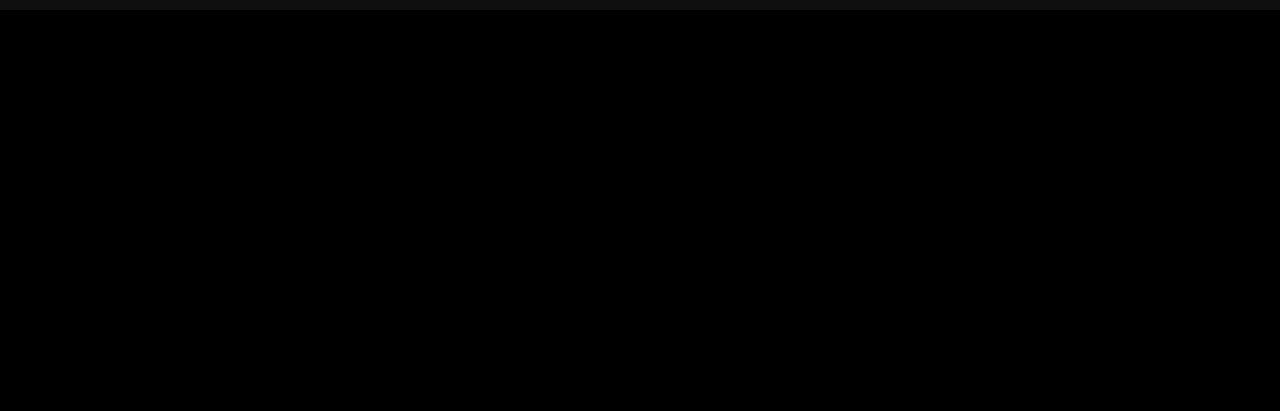
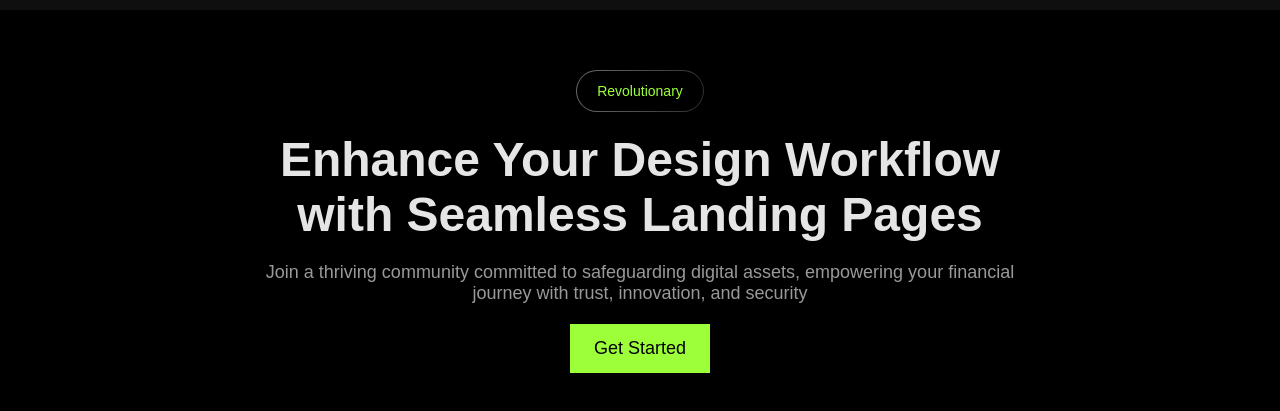
Before and after one commit to GoBrazill/project-neofi, an Angular app: page / in a window 1280 px wide. Shown: the part 5587-5998 px from the top of the page. Before the commit the page ends 5597 px from the top, so only its background shows below. Built offline with nearby package versions, Linux system fonts and the light colour scheme; a web font is replaced by a local one.

Commit message:
feat: add revolutionary section

```diff
--- a/src/app/app.html
+++ b/src/app/app.html
@@ -5,5 +5,6 @@
 <app-statistics-section></app-statistics-section>
 <app-blockchain-technology-section></app-blockchain-technology-section>
 <app-faq-section></app-faq-section>
+<app-revolutonary-section></app-revolutonary-section>
 
 <router-outlet />
--- a/src/app/app.ts
+++ b/src/app/app.ts
@@ -7,10 +7,19 @@
 import { StatisticsSection } from './statistics-section/statistics-section';
 import { BlockchainTechnologySection } from './blockchain-technology-section/blockchain-technology-section';
 import { FaqSection } from './faq-section/faq-section';
+import { RevolutonarySection } from './revolutonary-section/revolutonary-section';
 
 @Component({
   selector: 'app-root',
-  imports: [RouterOutlet, Header, HeroSection, PartnerSection, FeaturesSection, StatisticsSection, BlockchainTechnologySection, FaqSection],
+  imports: [RouterOutlet,
+    Header,
+    HeroSection,
+    PartnerSection,
+    FeaturesSection,
+    StatisticsSection,
+    BlockchainTechnologySection,
+    FaqSection,
+    RevolutonarySection],
   templateUrl: './app.html',
   styleUrl: './app.scss'
 })
--- /dev/null
+++ b/src/app/revolutonary-section/revolutonary-section.html
@@ -0,0 +1,8 @@
+<section>
+    <div class="title-wrapper">
+        <span>Revolutionary</span>
+        <h2>Enhance Your Design Workflow with Seamless Landing Pages</h2>
+        <p>Join a thriving community committed to safeguarding digital assets, empowering your financial journey with trust, innovation, and security</p>
+        <button>Get Started</button>
+    </div>
+</section>
--- /dev/null
+++ b/src/app/revolutonary-section/revolutonary-section.scss
@@ -0,0 +1,27 @@
+@use '../../styles/mixins' as mixin;
+
+section {
+    @include mixin.column-center;
+
+    padding: 60px 0;
+
+    .title-wrapper {
+        @include mixin.column-center;
+        text-align: center;
+        gap: 20px;
+
+        width: 800px;
+
+        p {
+            font-size: 18px;
+        }
+
+        button {
+            cursor: pointer;
+            padding: 14px 24px;
+
+            color: #000;
+            background-color: var(--clr-green);
+        }
+    }
+}
--- /dev/null
+++ b/src/app/revolutonary-section/revolutonary-section.ts
@@ -0,0 +1,9 @@
+import { Component } from '@angular/core';
+
+@Component({
+  selector: 'app-revolutonary-section',
+  imports: [],
+  templateUrl: './revolutonary-section.html',
+  styleUrl: './revolutonary-section.scss',
+})
+export class RevolutonarySection {}
```
Also changed, not shown: 1 other file (tests, documents, lock files or other folders).
